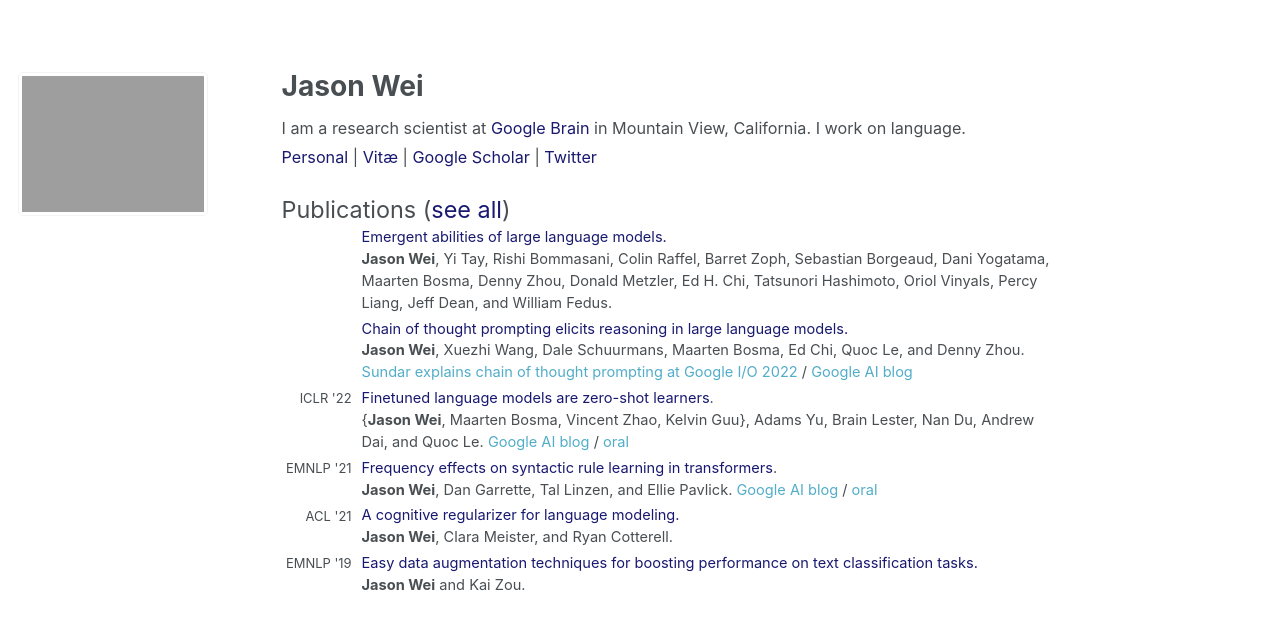
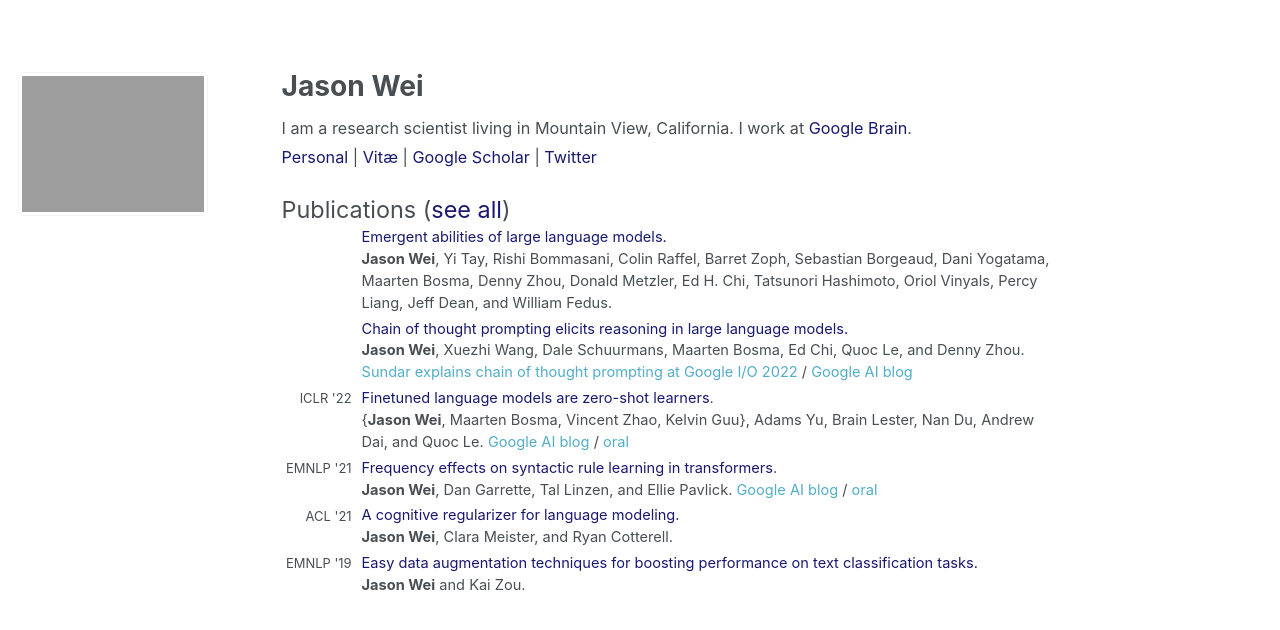
Before and after one commit to jasonwei20/jasonwei20.github.io, a Jekyll site: the page built from _pages/about.md, in a window 1280 px wide. Shown: the top 630 px of the page. Built offline with Jekyll 4.4.1, drawn with Linux system fonts in a browser that asks for light colours.

Commit message:
Update about.md

```diff
--- a/_pages/about.md
+++ b/_pages/about.md
@@ -22,7 +22,7 @@
 <body>
 
 <p style="margin-bottom: 1.2em; line-height: 1.8">
-I am a research scientist at <a href="https://research.google/teams/brain/" style="color:#191970">Google Brain</a> in Mountain View, California. I work on language.<br>
+I am a research scientist living in Mountain View, California. I work at <a href="https://research.google/teams/brain/" style="color:#191970">Google Brain</a>.<br>
 <a href="https://jasonwei20.github.io/personal/" style="color:#191970" target="_blank">Personal</a>
 | <a href="https://jasonwei20.github.io/files/current-jason-wei-cv.pdf" style="color:#191970" target="_blank">Vitæ</a>
 | <a href="https://scholar.google.com/citations?user=wA5TK_0AAAAJ&hl=en" style="color:#191970" target="_blank">Google Scholar</a>
```
